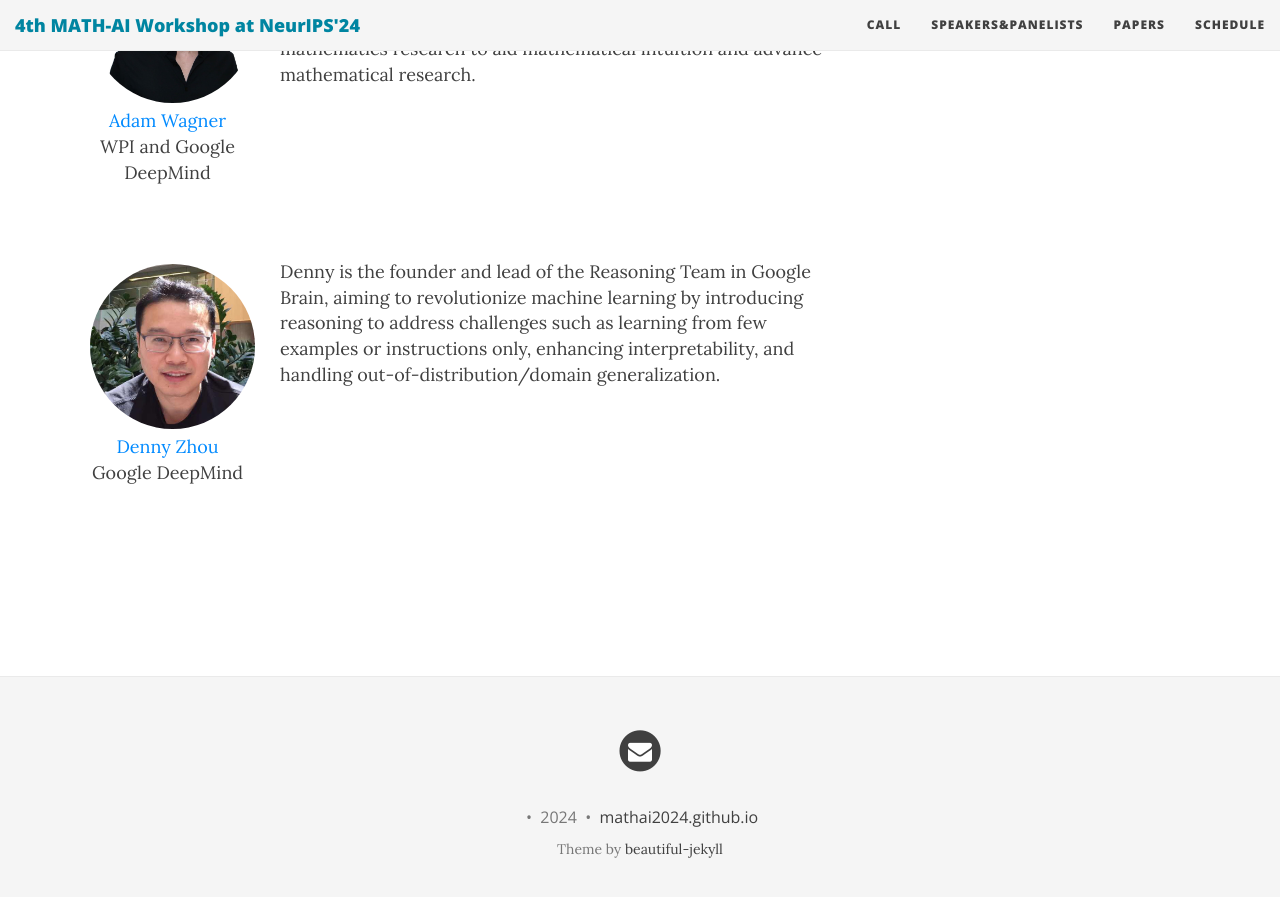
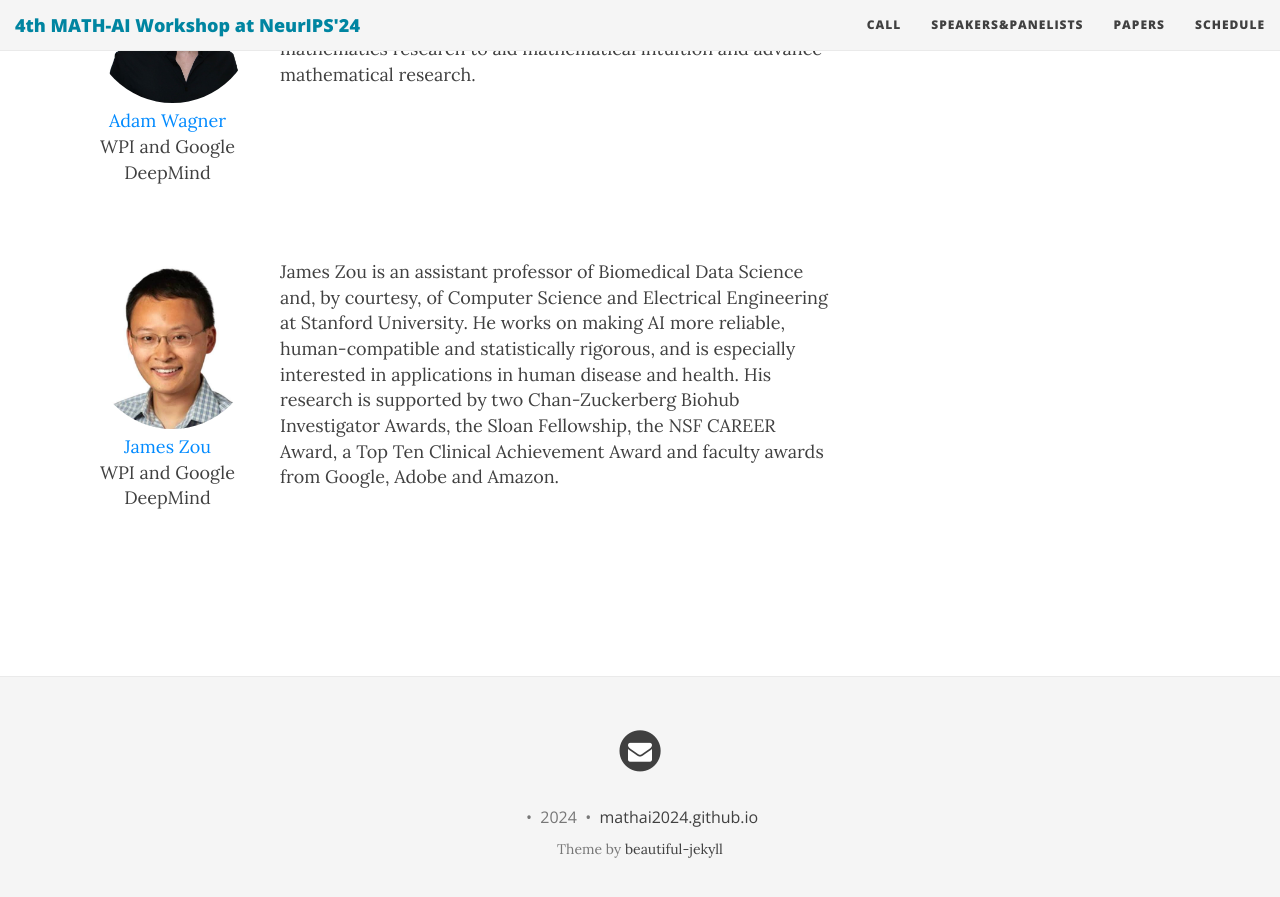
Before and after one commit to ZonglinY/llm4sd-aaai-2026, a Jekyll site: the page built from speakers.md, in a window 1280 px wide and 900 px high, scrolled down 2028 px. Shown: the top 897 px of the window. Built offline with Jekyll 4.4.1, drawn with Linux system fonts in a browser that asks for light colours; nearby versions of some CDN libraries; our own code applies the rules of GitHub Pages for plain Markdown files.

Commit message:
update speakers

```diff
--- a/_data/speakers.yml
+++ b/_data/speakers.yml
@@ -40,9 +40,16 @@ awagner:
     img: "awagner.jpg"
     bio: "Adam Wagner is an assistant professor of mathematics at WPI and a mathematical consultant for Google DeepMind. His former focus was in combinatorics and graph theory, though his recent work has shifted towards finding ways to integrate AI with mathematics research to aid mathematical intuition and advance mathematical research."
 
-dzhou:
-    name: "Denny Zhou"
-    url: "https://dennyzhou.github.io/"
-    affiliation: "Google DeepMind"
-    img: "dzhou.jpg"
-    bio: "Denny is the founder and lead of the Reasoning Team in Google Brain, aiming to revolutionize machine learning by introducing reasoning to address challenges such as learning from few examples or instructions only, enhancing interpretability, and handling out-of-distribution/domain generalization."
+jameszou:
+    name: "James Zou"
+    url: "https://users.wpi.edu/~zadam/index.html"
+    affiliation: "WPI and Google DeepMind"
+    img: "jzou.png"
+    bio: "James Zou is an assistant professor of Biomedical Data Science and, by courtesy, of Computer Science and Electrical Engineering at Stanford University. He works on making AI more reliable, human-compatible and statistically rigorous, and is especially interested in applications in human disease and health. His research is supported by two Chan-Zuckerberg Biohub Investigator Awards, the Sloan Fellowship, the NSF CAREER Award, a Top Ten Clinical Achievement Award and faculty awards from Google, Adobe and Amazon."
+
+# dzhou:
+#     name: "Denny Zhou"
+#     url: "https://dennyzhou.github.io/"
+#     affiliation: "Google DeepMind"
+#     img: "dzhou.jpg"
+#     bio: "Denny is the founder and lead of the Reasoning Team in Google Brain, aiming to revolutionize machine learning by introducing reasoning to address challenges such as learning from few examples or instructions only, enhancing interpretability, and handling out-of-distribution/domain generalization."
```
Also changed, not shown: img/jzou.png (added).
